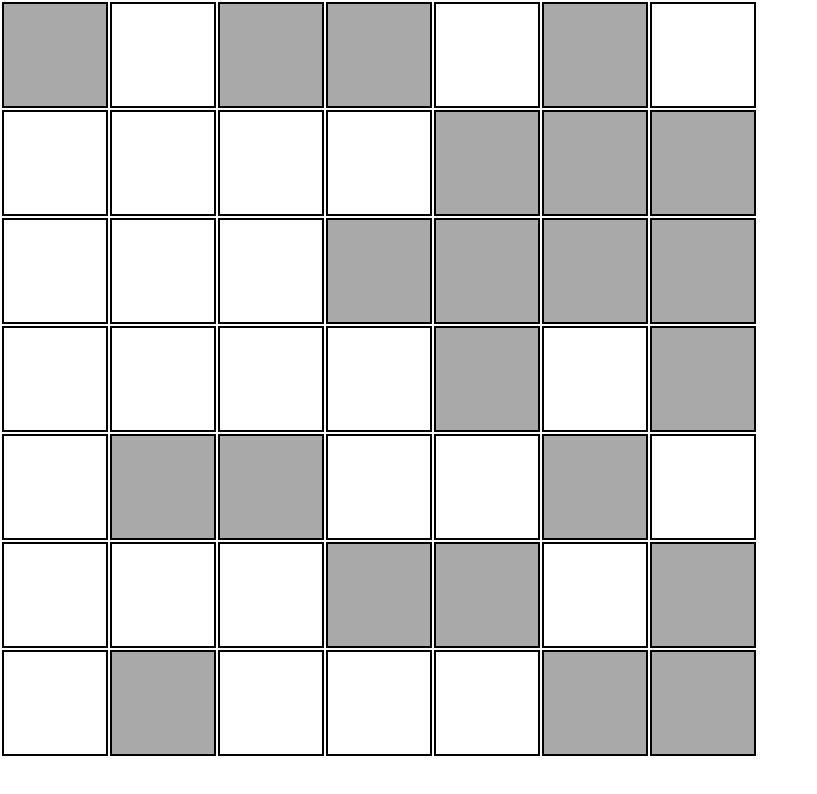
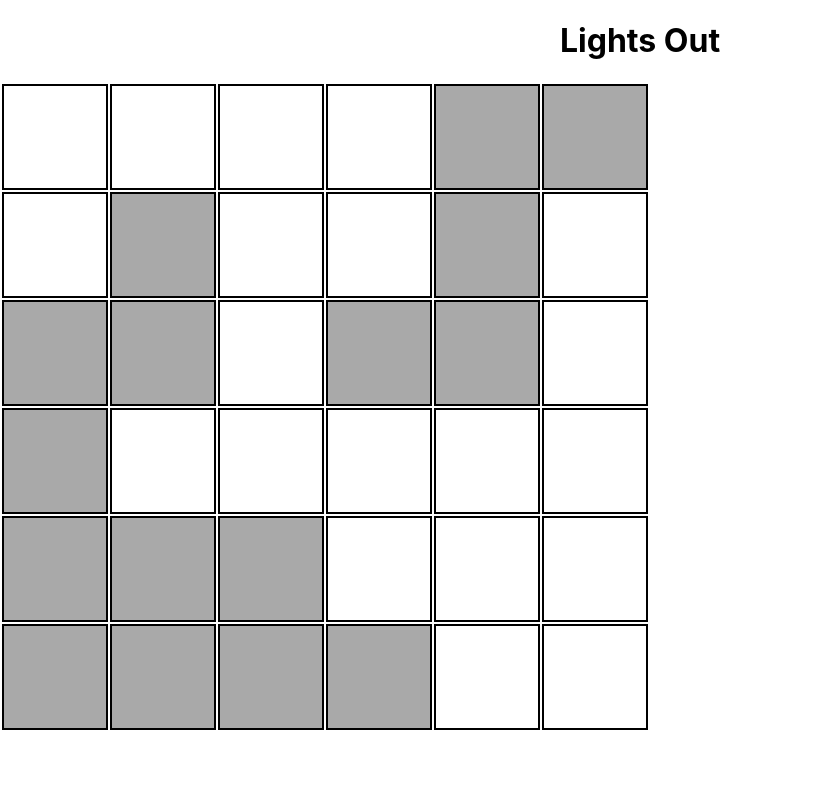
Before and after one commit to iam8/37.7-react-lights-out, a React (Create React App) app: page / in a window 1280 px wide. Shown: the top 794 px of the page, without its empty margins (0-817 px from the left). Built offline with nearby package versions, Linux system fonts and the light colour scheme.

Commit message:
Add div around Board for styling

```diff
--- a/src/App.js
+++ b/src/App.js
@@ -7,7 +7,10 @@ import "./App.css";
 function App() {
   return (
       <div className="App">
-        <Board nrows={7} ncols={7} chanceLightStartsOn={0.5} />
+        <h1>Lights Out</h1>
+        <div className="App-board">
+            <Board nrows={6} ncols={6} chanceLightStartsOn={0.5} />
+        </div>
       </div>
   );
 }
```
